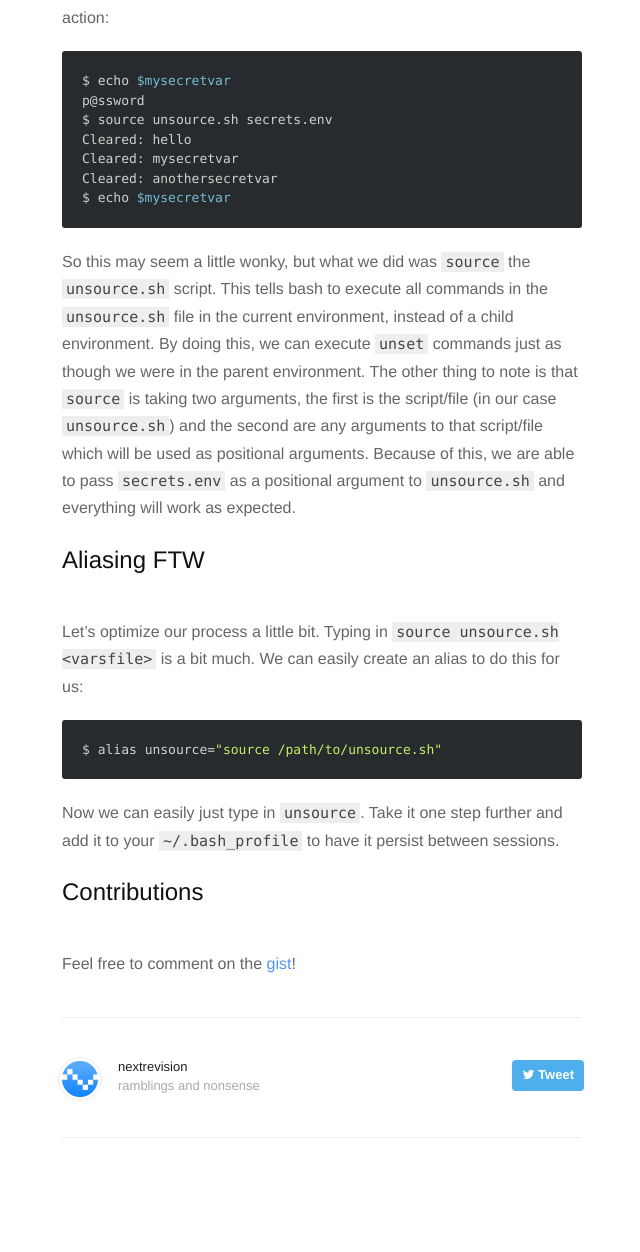
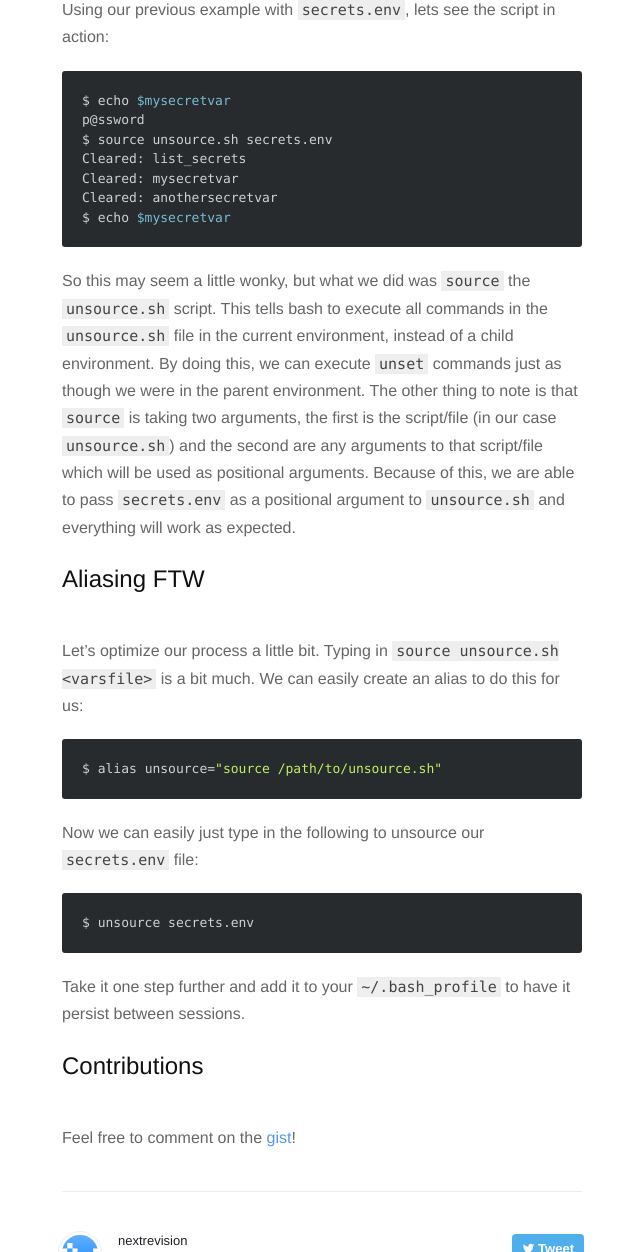
Before and after one commit to nextrevision/nextrevision.github.io, a Jekyll site: the page built from _posts/2015-11-13-unsourcing-vars-files-in-bash.md, in a window 1280 px wide and 1400 px high, scrolled down 1820 px, cut to the strip 148-1400 px from the top of the window. Shown: the whole strip, without its empty margins (318-958 px from the left). Built offline with Jekyll 4.4.1, drawn with Linux system fonts in a browser that asks for light colours; nearby versions of some CDN libraries; Markdown is read by kramdown in place of the engine named in the settings; some of the changed text lies outside the part shown.

Commit message:
Changing hello to list_secrets

```diff
--- a/_posts/2015-11-13-unsourcing-vars-files-in-bash.md
+++ b/_posts/2015-11-13-unsourcing-vars-files-in-bash.md
@@ -9,8 +9,9 @@
 Bash has a nifty builtin for loading variables into the current environment, however, there really doesn't exist much in the way of clearing all variables set in a file. To paint a picture, take the following vars file (`secrets.env`):
 
 {% highlight bash %}
-hello () {
-  echo "world"
+list_secrets () {
+  echo $mysecretvar
+  echo $anothersecretvar
 }
 mysecretvar=p@ssword
 anothersecretvar=supersecret
@@ -25,7 +26,7 @@
 Now we have access to those variables in our environment:
 
 {% highlight bash %}
-$ hello
+$ list_secrets
 world
 $ echo $mysecretvar
 p@ssword
@@ -36,10 +37,10 @@
 These variables can be `unset`, or erased, using a bash builtin as well:
 
 {% highlight bash %}
-$ unset hello
+$ unset list_secrets
 $ unset $mysecretvar
-$ hello
-bash: hello: command not found
+$ list_secrets
+bash: list_secrets: command not found
 $ echo $mysecretvar
 
 {% endhighlight %}
@@ -62,7 +63,7 @@
 $ echo $mysecretvar
 p@ssword
 $ source unsource.sh secrets.env
-Cleared: hello
+Cleared: list_secrets
 Cleared: mysecretvar
 Cleared: anothersecretvar
 $ echo $mysecretvar
@@ -79,7 +80,13 @@
 $ alias unsource="source /path/to/unsource.sh"
 {% endhighlight %}
 
-Now we can easily just type in `unsource`. Take it one step further and add it to your `~/.bash_profile` to have it persist between sessions.
+Now we can easily just type in the following to unsource our `secrets.env` file:
+
+{% highlight bash %}
+$ unsource secrets.env
+{% endhighlight %}
+
+Take it one step further and add it to your `~/.bash_profile` to have it persist between sessions.
 
 ## Contributions
 
```
